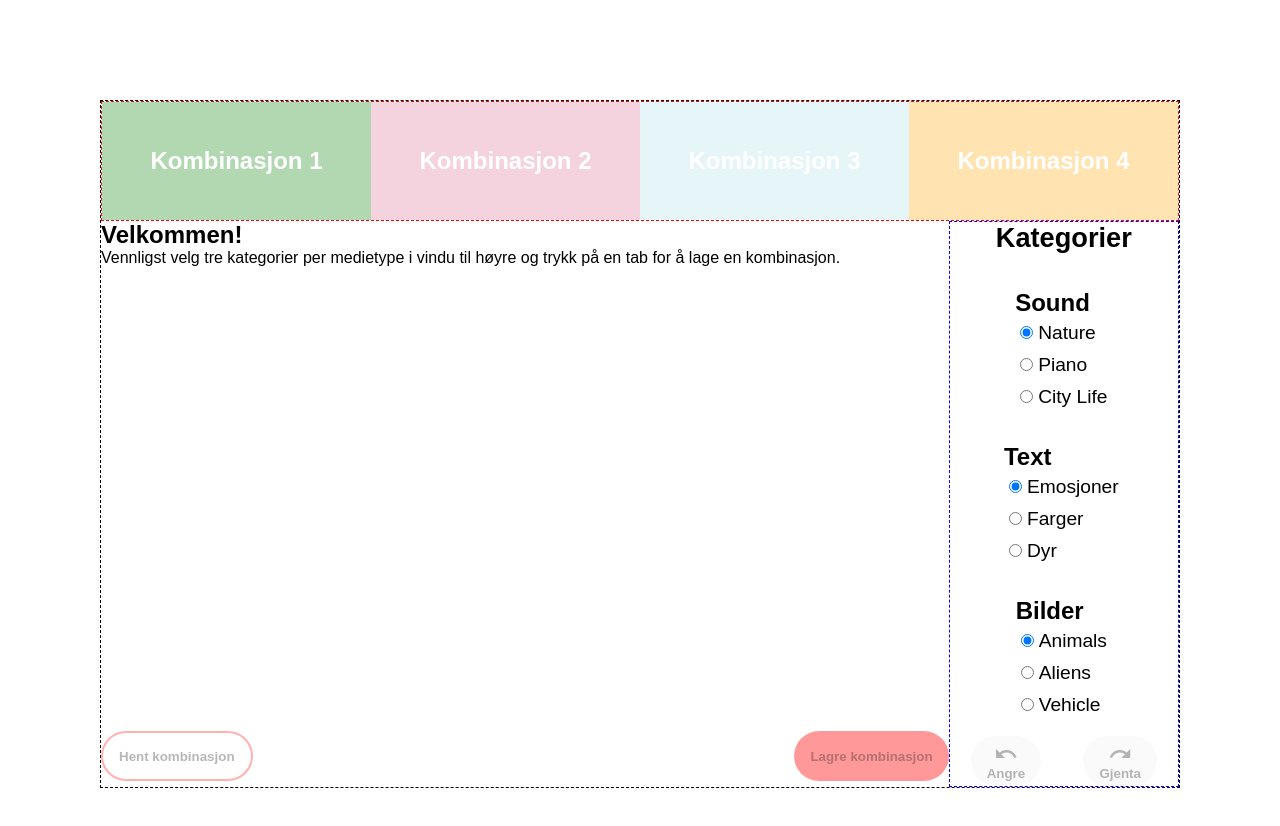
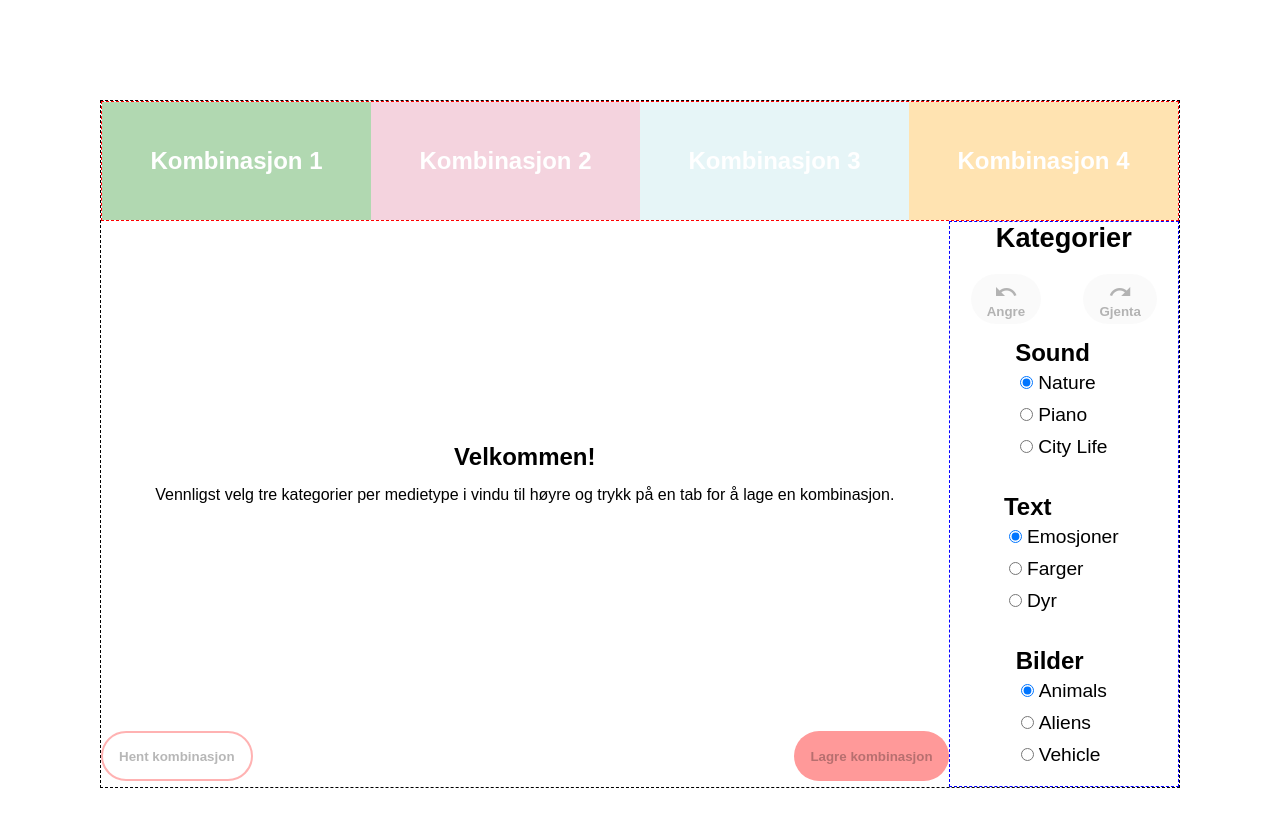
Before and after one commit to harkamalsi/react-SPA, a React (Create React App) app: page / in a window 1280 px wide. Shown: the top 826 px of the page. Built offline with nearby package versions, Linux system fonts and the light colour scheme.

Commit message:
Fixed small css bugs.

```diff
--- a/src/components/app/App.css
+++ b/src/components/app/App.css
@@ -7,7 +7,6 @@
 
 .app {
   width: 100%;
-  min-height: 100vh;
   padding: 100px;
 }
 
@@ -26,6 +25,7 @@ main {
   grid-area: main;
   /*background-color: red;*/
   height: 100%;
+  min-height: 45vh;
 }
 
 .sidebar-category {
@@ -36,7 +36,7 @@ main {
 
 .favorite {
   grid-area: fav;
-  /* background-color: aquamarine; */
+  min-height: 10vh;
 }
 
 .grid-container {
@@ -115,7 +115,6 @@ main {
 
   form>label {
     padding: 15px;
-
   }
 
 
--- a/src/components/maindisplay/Maindisplay.css
+++ b/src/components/maindisplay/Maindisplay.css
@@ -8,6 +8,21 @@
   justify-content: space-between;
   align-items: center;
 }
+
+.welcomemsg {
+  height: 100%;
+  padding: 0 2rem;
+  line-height: 1.4rem;
+  display: flex;
+  flex-direction: column;
+  justify-content: center;
+  text-align: center;
+}
+
+.welcomemsg h2 {
+  margin-bottom: 1rem;
+}
+
 
 .title {
   font-size: 1.7rem;
@@ -39,6 +54,7 @@
   max-width: 50vw;
   max-height: 50vh;
 }
+
 .loading {
   margin-left: auto;
   margin-right: auto;
@@ -47,10 +63,26 @@
   justify-content: center;
   width: 120px;
   height: 120px;
-  -webkit-animation:spin 4s linear infinite;
-  -moz-animation:spin 4s linear infinite;
-  animation:spin 4s linear infinite;
+  -webkit-animation: spin 4s linear infinite;
+  -moz-animation: spin 4s linear infinite;
+  animation: spin 4s linear infinite;
 }
-@-moz-keyframes spin { 100% { -moz-transform: rotate(360deg); } }
-@-webkit-keyframes spin { 100% { -webkit-transform: rotate(360deg); } }
-@keyframes spin { 100% { -webkit-transform: rotate(360deg); transform:rotate(360deg); } }
+
+@-moz-keyframes spin {
+  100% {
+    -moz-transform: rotate(360deg);
+  }
+}
+
+@-webkit-keyframes spin {
+  100% {
+    -webkit-transform: rotate(360deg);
+  }
+}
+
+@keyframes spin {
+  100% {
+    -webkit-transform: rotate(360deg);
+    transform: rotate(360deg);
+  }
+}
--- a/src/components/maindisplay/Maindisplay.js
+++ b/src/components/maindisplay/Maindisplay.js
@@ -5,7 +5,7 @@ import loading from './loading.svg';
 
 const WelcomeMessage = props => {
   return (
-    <div>
+    <div className='welcomemsg'>
       <h2>Velkommen!</h2>
       <p>
         Vennligst velg tre kategorier per medietype i vindu til høyre og trykk
--- a/src/components/sidebar/Sidebar.js
+++ b/src/components/sidebar/Sidebar.js
@@ -11,6 +11,23 @@ const Sidebar = props => {
   return (
     <div className='sidebar'>
       <h3>Kategorier</h3>
+      <div className='undo-redo-buttons'>
+        <Button
+          id='undo'
+          onClick={props.handleUndo}
+          handleDisabled={props.isUndoEmpty}
+          icon={'undo'}
+          text={'Angre'}
+        />
+
+        <Button
+          id='redo'
+          onClick={props.handleRedo}
+          handleDisabled={props.isRedoEmpty}
+          icon={'redo'}
+          text={'Gjenta'}
+        />
+      </div>
       <ChoiceSelector
         sendCategory={props.updateSoundCategory}
         categoryName='Sound'
@@ -35,23 +52,6 @@ const Sidebar = props => {
         sendCategory={props.updatePictureCategory}
         select={props.getCheckboxCategories && props.getCheckboxCategories[2]}
       />
-      <div className='undo-redo-buttons'>
-        <Button
-          id='undo'
-          onClick={props.handleUndo}
-          handleDisabled={props.isUndoEmpty}
-          icon={'undo'}
-          text={'Angre'}
-        />
-
-        <Button
-          id='redo'
-          onClick={props.handleRedo}
-          handleDisabled={props.isRedoEmpty}
-          icon={'redo'}
-          text={'Gjenta'}
-        />
-      </div>
     </div>
   );
 };
```
